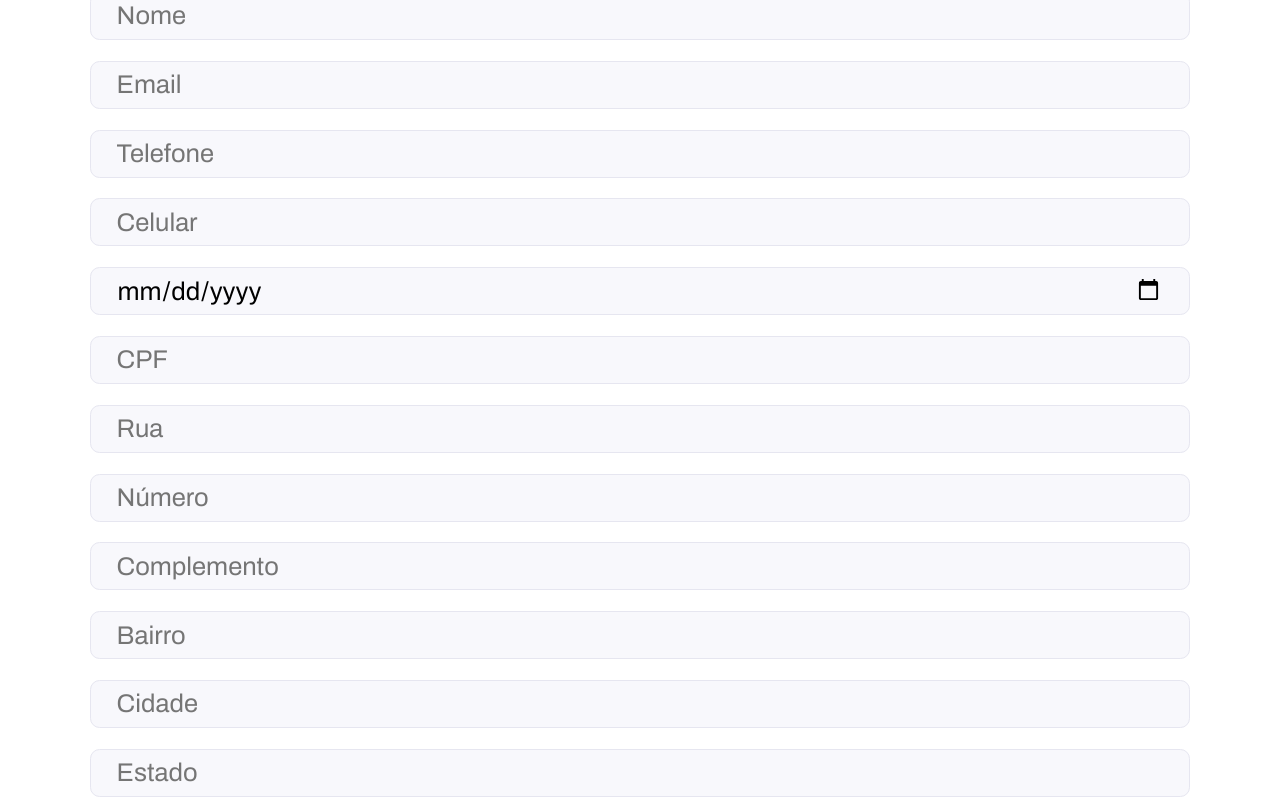
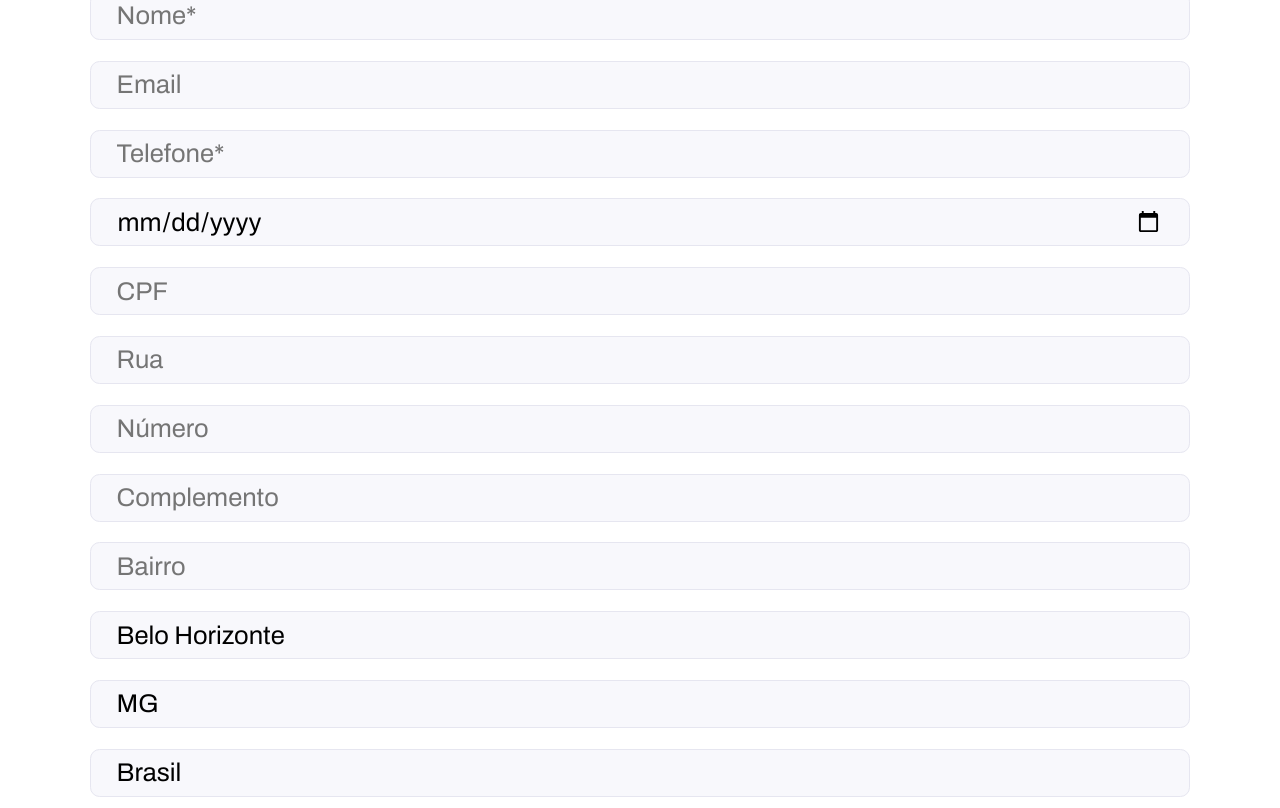
Before and after one commit to rcampolina/Aletheia-web, a React (Create React App) app: page /register in a window 1280 px wide. Shown: the part 192-1000 px from the top of the page. Built offline with nearby package versions, Linux system fonts and the light colour scheme; no server answers.

Commit message:
Removendo whatsapp, deixando apenas nome e telefone como obrigatórios e adicionando valores default no endereço.

```diff
--- a/src/pages/Register/index.tsx
+++ b/src/pages/Register/index.tsx
@@ -13,10 +13,8 @@ function Register() {
   const [name, setName] = useState('');
   const [email, setEmail] = useState('');
   const [phone, setPhone] = useState('');
-  const [whatsapp, setWhatsapp] = useState('');
   const [birth, setBirth] = useState('');
   const [cpf, setCpf] = useState('');
-  const [adress, setaAdress] = useState('');
   const [condition, setCondition] = useState('Normal');
   const [observations, setObservations] = useState('');
   const [attendance, setAttendance] = useState('');
@@ -24,9 +22,9 @@ function Register() {
 		const [number, setNumber] = useState('');
 		const [district, setDistrict] = useState('');
     const [complement, setComplement] = useState('');
-		const [city, setCity] = useState('');
-		const [state, setState] = useState('');
-		const [country, setCountry] = useState('');
+		const [city, setCity] = useState('Belo Horizonte');
+		const [state, setState] = useState('MG');
+		const [country, setCountry] = useState('Brasil');
 		const [code, setCode] = useState('');
 
   // async function getConditions(){
@@ -43,13 +41,10 @@ function Register() {
 
     if (
       name === undefined || name === '' ||
-      email === undefined || email === '' ||
-      phone === undefined || phone === '' ||
-      whatsapp === undefined || whatsapp === '' ||
-      cpf === undefined || cpf === '' ||
-      birth === undefined || birth === ''
-    ) {
-      alert('Campos obrigatórios devem ser preenchidos')
+      phone === undefined || phone === ''
+      )
+    {
+      alert('Campos obrigatórios devem ser preenchidos: Nome e telefone')
       return
     }
 
@@ -57,7 +52,6 @@ function Register() {
       name,
       email,
       phone,
-      whatsapp,
       cpf,
       birthDate: birth,
       condition,
@@ -77,19 +71,17 @@ function Register() {
       setName('');
       setEmail('');
       setPhone('');
-      setWhatsapp('');
       setBirth('');
       setCpf('');
-      setaAdress('');
       setCondition('Normal');
       setObservations('');
       setStreet('');
       setNumber('');
       setDistrict('');
       setComplement('');
-      setCity('');
-      setState('');
-      setCountry('');
+      setCity('Belo Horizonte');
+      setState('MG');
+      setCountry('Brasil');
       setCode('');
       alert('Cadastro realizado com sucesso!')
     }).catch((err)=> {
@@ -103,10 +95,9 @@ function Register() {
       <PageHeader title="Cadastro de Auxiliado"></PageHeader>
 
         <form className="form-register" onSubmit={handleSubmit}>
-          <Input name="name" placeholder="Nome" value={name} onChange={e => setName(e.target.value)} />
+          <Input name="name" placeholder="Nome*" value={name} onChange={e => setName(e.target.value)} />
           <Input name="email" placeholder="Email" value={email} onChange={e => setEmail(e.target.value)} />
-          <Input name="phone" placeholder="Telefone" value={phone} onChange={e => setPhone(e.target.value)} />
-          <Input name="whatsapp" placeholder="Celular" value={whatsapp} onChange={e => setWhatsapp(e.target.value)} />
+          <Input name="phone" placeholder="Telefone*" value={phone} onChange={e => setPhone(e.target.value)} />
           <Input name="birth" placeholder="Nascimento" type="date" value={birth} onChange={e => setBirth(e.target.value)} />
           <Input name="cpf" placeholder="CPF" value={cpf} onChange={e => setCpf(e.target.value)} />
           <Input name="street" placeholder="Rua" value={street} onChange={e => setStreet(e.target.value)} />
```
